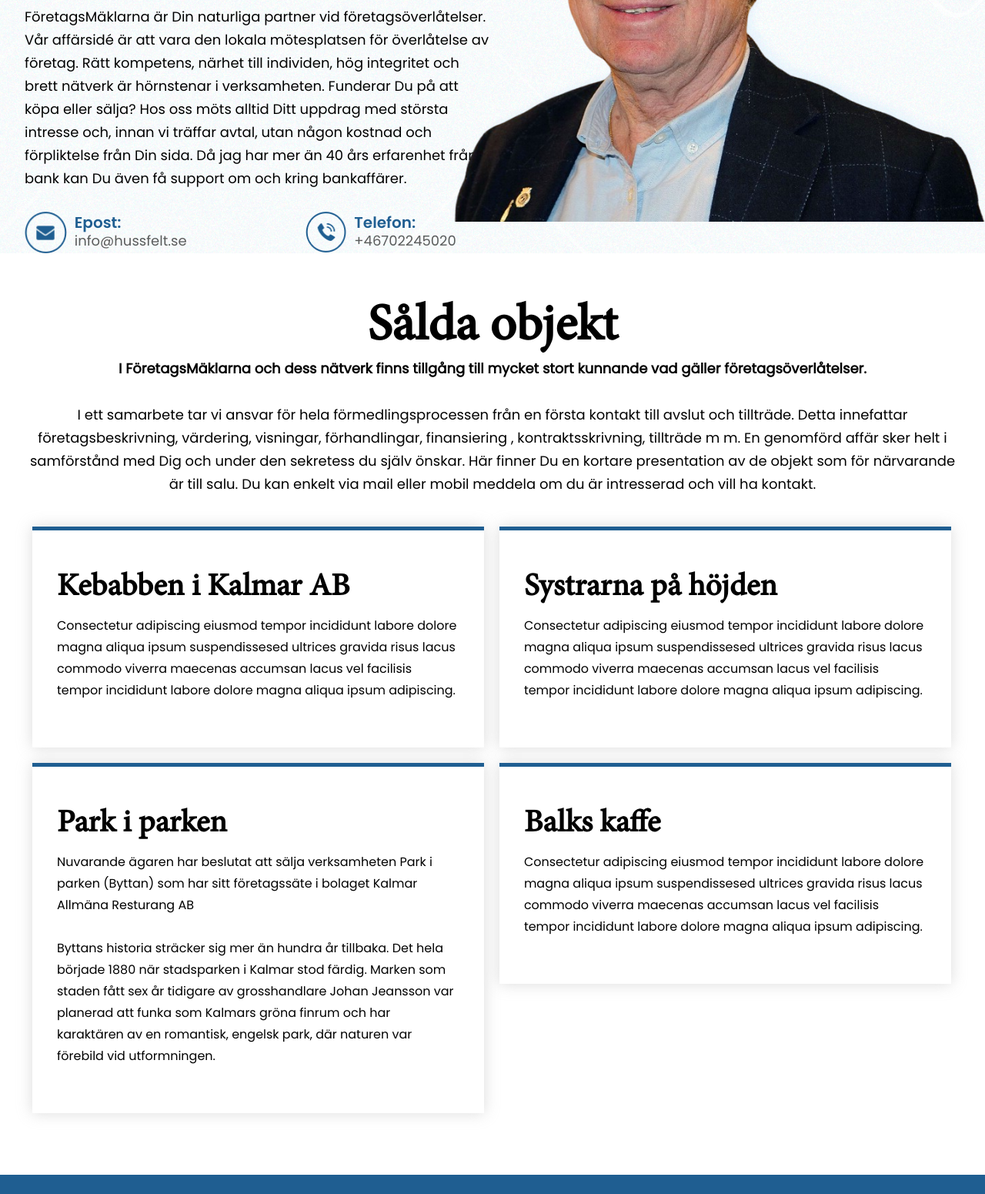
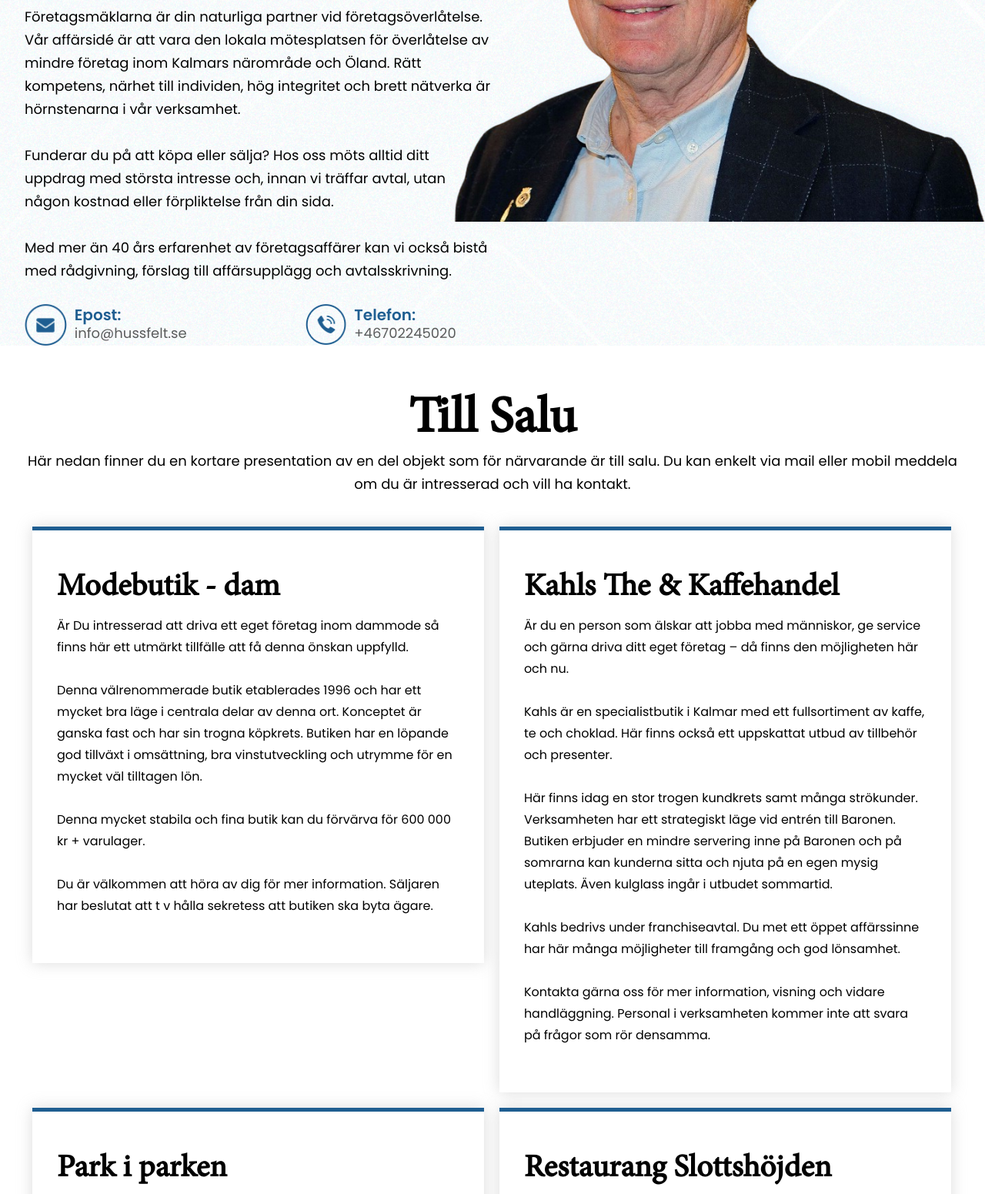
Before and after one commit to hussfelt/hussfelt.se, a plain HTML site: page index.html in a window 1280 px wide. Shown: the part 371-1922 px from the top of the page at 77% size. Drawn offline with Linux system fonts and the light colour scheme.

Commit message:
For sale items text update

```diff
--- a/index.html
+++ b/index.html
@@ -26,11 +26,17 @@
                     <div class="banner-col-a">
                         <h1>Pege Hussfelt <span class="color">Företagsmäklare</span></h1>
                         <p>
-                            FöretagsMäklarna är Din naturliga partner vid företagsöverlåtelser.
-                            Vår affärsidé är att vara den lokala mötesplatsen för överlåtelse av företag.
-                            Rätt kompetens, närhet till individen, hög integritet och brett nätverk är hörnstenar i verksamheten.
-                            Funderar Du på att köpa eller sälja? Hos oss möts alltid Ditt uppdrag med största intresse och, innan vi träffar avtal, utan någon kostnad och förpliktelse från Din sida.
-                            Då jag har mer än 40 års erfarenhet från bank kan Du även få support om och kring bankaffärer.
+                            Företagsmäklarna är din naturliga partner vid företagsöverlåtelse. Vår affärsidé är att vara
+                            den lokala mötesplatsen för överlåtelse av mindre företag inom Kalmars närområde och
+                            Öland. Rätt kompetens, närhet till individen, hög integritet och brett nätverka är
+                            hörnstenarna i vår verksamhet. <br /><br />
+
+                            Funderar du på att köpa eller sälja? Hos oss möts alltid ditt uppdrag med största intresse
+                            och, innan vi träffar avtal, utan någon kostnad eller förpliktelse från din sida. <br /><br />
+
+                            Med mer än 40 års erfarenhet av företagsaffärer kan vi också bistå med rådgivning, förslag
+                            till affärsupplägg och avtalsskrivning.
+
                         </p>
                             <div class="img-box img-box-a">
                                 <img src="images/Veration-icon-1_03.png">
@@ -55,33 +61,94 @@
             <div class="container">
 
                 <div class="service-text-blk">
-                    <h2>Sålda objekt</h2>
+                    <h2>Till Salu</h2>
                     <p>
-                        <b>I FöretagsMäklarna och dess nätverk finns tillgång till mycket stort kunnande vad gäller företagsöverlåtelser.</b><br /><br />
-                        I ett samarbete tar vi ansvar för hela förmedlingsprocessen från en första kontakt till avslut och tillträde. Detta innefattar företagsbeskrivning, värdering, visningar, förhandlingar, finansiering , kontraktsskrivning, tillträde m m.
-
-                        En genomförd affär sker helt i samförstånd med Dig och under den sekretess du själv önskar.
-
-                        Här finner Du en kortare presentation av de objekt som för närvarande är till salu. Du kan enkelt via mail eller mobil meddela om du är intresserad och vill ha kontakt.
+                        Här nedan finner du en kortare presentation av en del objekt som för närvarande är till
+                        salu. Du kan enkelt via mail eller mobil meddela om du är intresserad och vill ha kontakt.
                     </p>
                     <div class="service-col">
-                        <h3>Kebabben i Kalmar AB</h3>
-                        <p>Consectetur adipiscing eiusmod tempor incididunt labore dolore magna aliqua ipsum suspendissesed ultrices gravida risus lacus commodo viverra maecenas accumsan lacus vel facilisis tempor incididunt labore dolore magna aliqua ipsum adipiscing.</p>
+                        <h3>Modebutik - dam</h3>
+                        <p> Är Du intresserad att driva ett eget företag inom dammode så finns här ett utmärkt tillfälle
+                            att få denna önskan uppfylld. <br /><br />
+
+                            Denna välrenommerade butik etablerades 1996 och har ett mycket bra läge i centrala delar
+                            av denna ort. Konceptet är ganska fast och har sin trogna köpkrets. Butiken har en löpande
+                            god tillväxt i omsättning, bra vinstutveckling och utrymme för en mycket väl tilltagen lön. <br /><br />
+
+                            Denna mycket stabila och fina butik kan du förvärva för 600 000 kr + varulager. <br /><br />
+
+                            Du är välkommen att höra av dig för mer information. Säljaren har beslutat att t v hålla
+                            sekretess att butiken ska byta ägare.
+                        </p>
                     </div>
                     <div class="service-col">
-                        <h3>Systrarna på höjden</h3>
-                        <p>Consectetur adipiscing eiusmod tempor incididunt labore dolore magna aliqua ipsum suspendissesed ultrices gravida risus lacus commodo viverra maecenas accumsan lacus vel facilisis tempor incididunt labore dolore magna aliqua ipsum adipiscing.</p>
+                        <h3>Kahls The & Kaffehandel</h3>
+                        <p>
+                            Är du en person som älskar att jobba med människor, ge service och gärna driva ditt eget
+                            företag – då finns den möjligheten här och nu. <br /><br />
+
+                            Kahls är en specialistbutik i Kalmar med ett fullsortiment av kaffe, te och choklad. Här
+                            finns också ett uppskattat utbud av tillbehör och presenter. <br /><br />
+
+                            Här finns idag en stor trogen kundkrets samt många strökunder. Verksamheten har ett
+                            strategiskt läge vid entrén till Baronen. Butiken erbjuder en mindre servering inne på
+                            Baronen och på somrarna kan kunderna sitta och njuta på en egen mysig uteplats. Även
+                            kulglass ingår i utbudet sommartid. <br /><br />
+
+                            Kahls bedrivs under franchiseavtal. Du met ett öppet affärssinne har här många möjligheter
+                            till framgång och god lönsamhet. <br /><br />
+
+                            Kontakta gärna oss för mer information, visning och vidare handläggning. Personal i
+                            verksamheten kommer inte att svara på frågor som rör densamma.
+
+                        </p>
                     </div>
                     <div class="service-col">
                         <h3>Park i parken</h3>
                         <p>Nuvarande ägaren har beslutat att sälja verksamheten Park i parken (Byttan) som har sitt företagssäte i bolaget Kalmar Allmäna Resturang AB <br /><br />
 
-                            Byttans historia sträcker sig mer än hundra år tillbaka. Det hela började 1880 när stadsparken i Kalmar stod färdig. Marken som staden fått sex år tidigare av grosshandlare Johan Jeansson var planerad att funka som Kalmars gröna finrum och har karaktären av en romantisk, engelsk park, där naturen var förebild vid utformningen.
+                            Byttans historia sträcker sig mer än hundra år tillbaka. Det hela började 1880 när stadsparken i Kalmar stod färdig. Marken som staden fått sex år tidigare av grosshandlare Johan Jeansson var planerad att funka som Kalmars gröna finrum och har karaktären av en romantisk, engelsk park, där naturen var förebild vid utformningen. <br /><br />
+
+                            Ägarna av denna rörelse har varit många och under 2000-talet, fram till 2015 var det också
+                            begränsat öppet hållande.   I slutat av 2015 öppnade kalmarkrögaren Anders Hansson en ny
+                            restaurangrörelse i nytt koncept där det under namnet Park Hermina även arrangeras
+                            shower, nattklubb och konferenser. <br /><br />
+
+                            Nuvarande ägare genomförde sitt förvärv med tillträde 1/3 2020 vid exakt samma tidpunkt
+                            som covid19 fick sitt stora genombrott i Sverige. Etableringsfasen blev en prövning då
+                            olika förbudsregler infördes som omöjliggjorde normal restaurangdrift. När covid19
+                            epidemin drog sig tillbaka och normal verksamhet kunde återinföras valde man att satsa
+                            mer på nattklubb och valde i stort bort traditionell restaurangrörelse. <br /><br />
+
+                            För en ny ägare finns här de bästa förutsättningar att utveckla välbesökt och lönsam
+                            rörelse. Platsen i stadsparken, lokalerna och uteplatsen i denna sällsynt vackra miljö ger
+                            stort utrymma för den drivna entreprenören att skapa sin egen verksamhet. <br /><br />
+
+                            All kontakt gällande försäljningen ska ske genom företagsmäklare Pege Hussfelt.
                         </p>
                     </div>
                     <div class="service-col">
-                        <h3>Balks kaffe</h3>
-                        <p>Consectetur adipiscing eiusmod tempor incididunt labore dolore magna aliqua ipsum suspendissesed ultrices gravida risus lacus commodo viverra maecenas accumsan lacus vel facilisis tempor incididunt labore dolore magna aliqua ipsum adipiscing.</p>
+                        <h3>Restaurang Slottshöjden</h3>
+                        <p>
+                            Ett stenkast från restaurangen ligger Borgholms slott med en historik från 1100-talet. Idag
+                            är slottet, eller som det ibland heter i folkmun Slottsruinen, Ölands mest besökta turistmål.
+                            En promenad till eller från Borgholms centrum tar bara 10 minuter. <br /><br />
+
+                            Restaurangen har under de senaste 5 åren löpande renoverats och är idag i toppskick. Totalt
+                            inne och ute finns ca 180 sittplatser. <br /><br />
+
+                            I nära anslutning till restaurangen finns en välbesökt glasskiosk och inne på Borgholms
+                            slott driver ägaren även ett kioskcafé. <br /><br />
+
+                            Här finns goda möjligheter till utveckling av befintlig verksamhet. Öppettiderna kan
+                            utökas både vad gäller säsong som kvällsöppet under högsäsong. Idag erbjuds ingen
+                            catering men om vi går 6 år tillbaka omsatte den runt 600 000 kronor. <br /><br />
+
+                            För en driven entreprenör finns här mycket goda möjligheter att fortsätta utveckla en
+                            uppskattad och lönsam verksamhet. <br /><br />
+
+                            Kontakta gärna oss för mer information, visning och vidare handläggning.
+                        </p>
                     </div>
                 </div>
 
```
